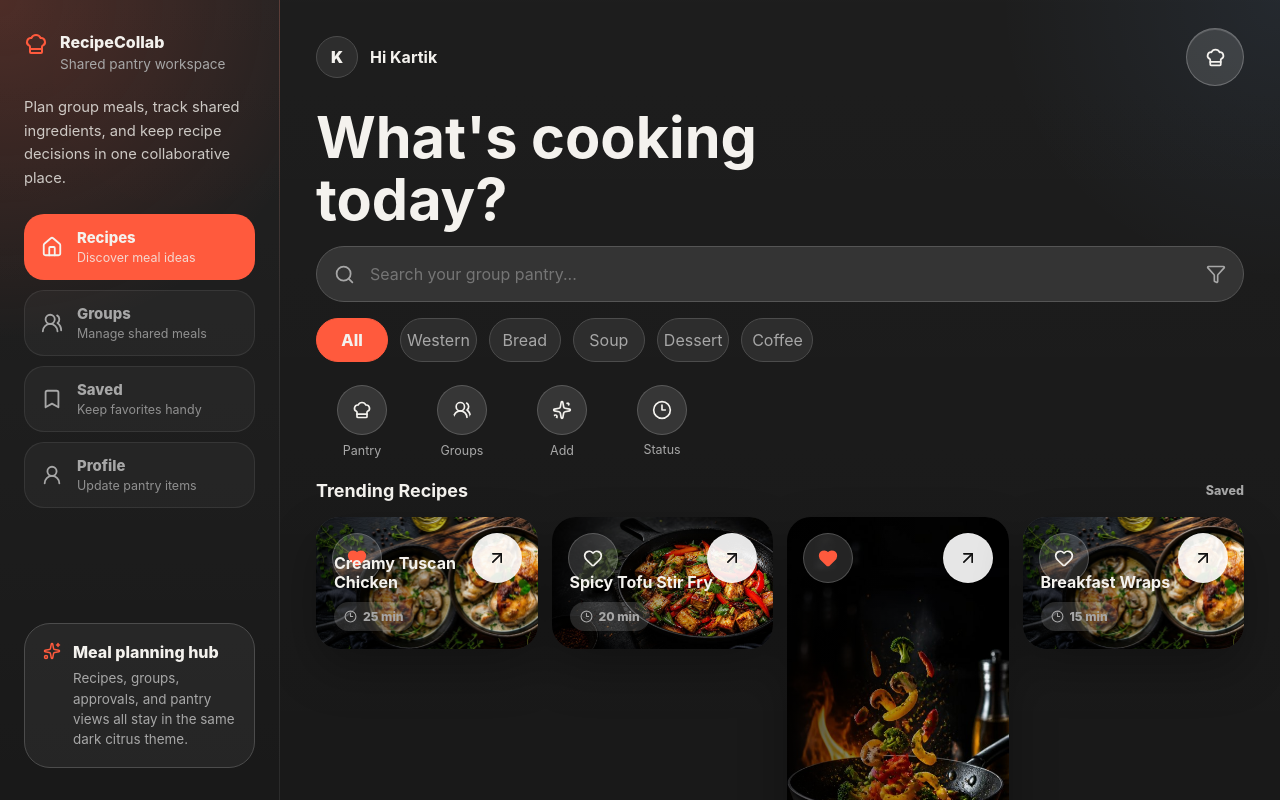
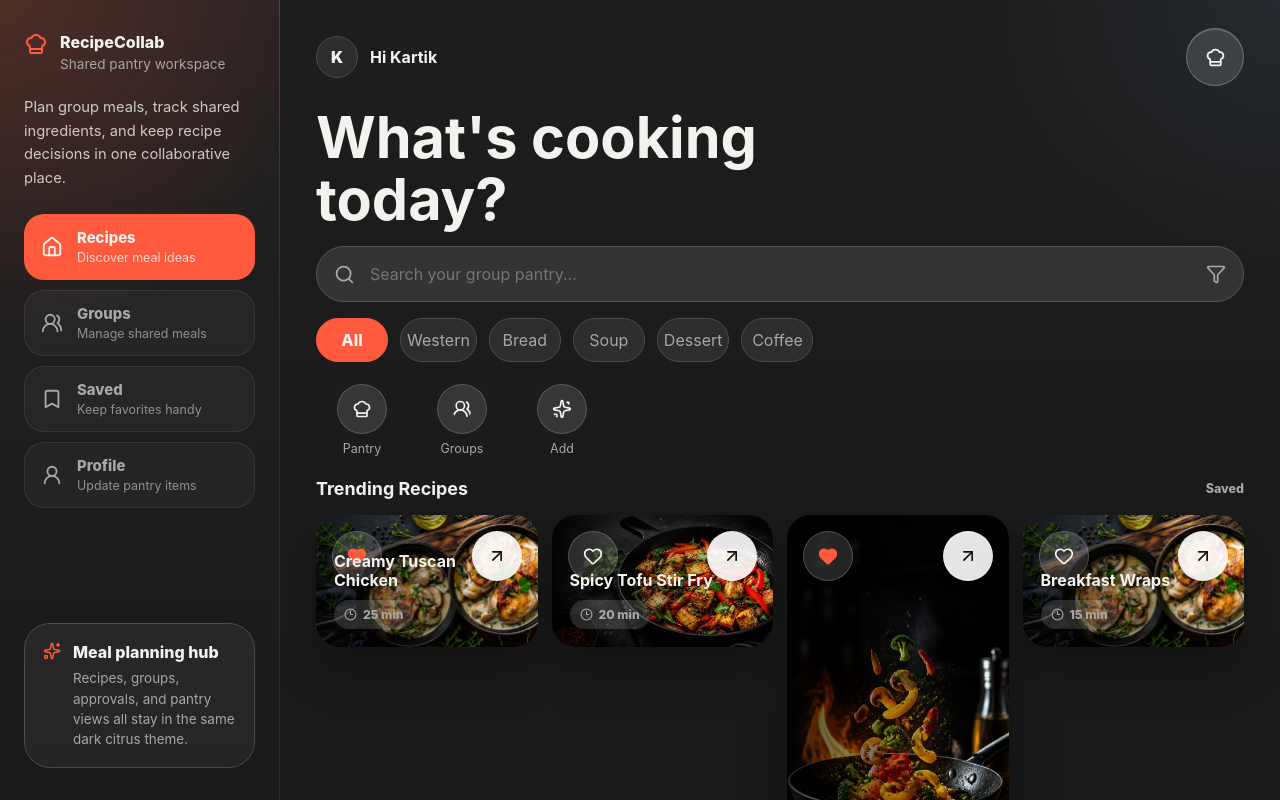
Before and after one commit to Anivishy/307-Project, a React (Vite) app in the folder packages/react-frontend/: page /recipes in a window 1280 px wide. Built offline with nearby package versions, Linux system fonts and the light colour scheme.

Commit message:
fix: remove debug Status button and dead view-state machine from RecipeListPage

```diff
--- a/packages/react-frontend/src/pages/RecipeListPage.jsx
+++ b/packages/react-frontend/src/pages/RecipeListPage.jsx
@@ -1,17 +1,15 @@
 import { useMemo, useState } from "react";
 import { Link } from "react-router-dom";
-import { ChefHat, Clock3, Sparkles, UsersRound } from "lucide-react";
+import { ChefHat, Sparkles, UsersRound } from "lucide-react";
 import { EmptyState } from "../components/EmptyState.jsx";
 import { GlassIconButton } from "../components/GlassIconButton.jsx";
 import { RecipeCard } from "../components/RecipeCard.jsx";
 import { SearchFilter } from "../components/SearchFilter.jsx";
-import { StatusMessage } from "../components/StatusMessage.jsx";
 import { recipes } from "../data/recipes.js";
 
 export function RecipeListPage() {
   const [search, setSearch] = useState("");
   const [category, setCategory] = useState("All");
-  const [viewState, setViewState] = useState("ready");
 
   const filteredRecipes = useMemo(() => {
     return recipes.filter((recipe) => {
@@ -52,15 +50,6 @@ export function RecipeListPage() {
           <Sparkles size={24} />
           <span>Add</span>
         </Link>
-        <button
-          type="button"
-          onClick={() => {
-            setViewState((current) => (current === "ready" ? "loading" : current === "loading" ? "error" : "ready"));
-          }}
-        >
-          <Clock3 size={24} />
-          <span>Status</span>
-        </button>
       </div>
 
       <div className="section-heading">
@@ -68,19 +57,7 @@ export function RecipeListPage() {
         <Link to="/favorites">Saved</Link>
       </div>
 
-      {viewState === "loading" && (
-        <StatusMessage type="loading" title="Loading recipes" message="The recipe cards are getting ready." />
-      )}
-
-      {viewState === "error" && (
-        <StatusMessage
-          type="error"
-          title="Recipe list unavailable"
-          message="Use the status button again to return to the normal list."
-        />
-      )}
-
-      {viewState === "ready" && filteredRecipes.length === 0 && (
+      {filteredRecipes.length === 0 && (
         <EmptyState
           title="No recipes found"
           message="Try a different search term or category filter."
@@ -92,7 +69,7 @@ export function RecipeListPage() {
         />
       )}
 
-      {viewState === "ready" && filteredRecipes.length > 0 && (
+      {filteredRecipes.length > 0 && (
         <div className="recipe-stack">
           {filteredRecipes.map((recipe) => (
             <RecipeCard key={recipe.id} recipe={recipe} compact />
```
